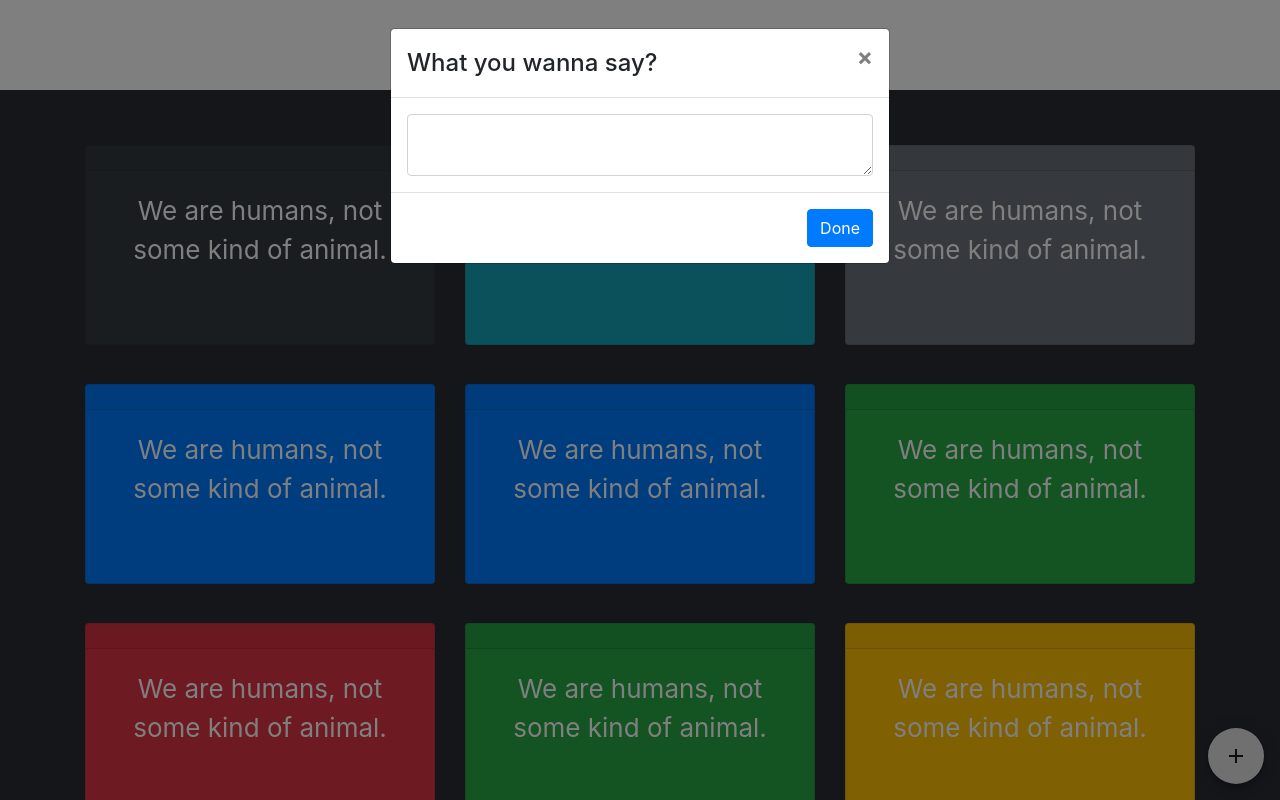
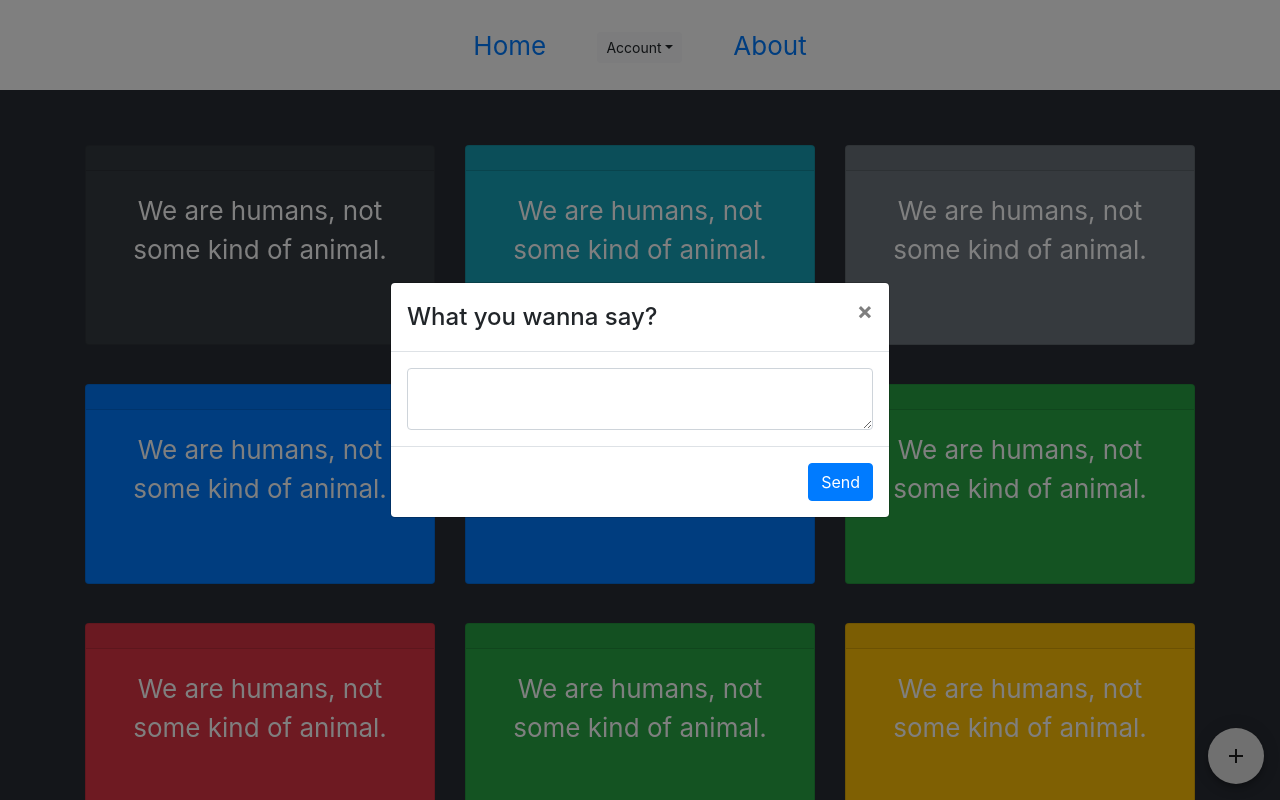
Before and after one commit to yingshaoxo/do-you-hear-the-people-sing, a React (Create React App) app: page / in a window 1280 px wide. Both pictures are taken after a click on the button "add". Shown: the top 800 px of the page. Built offline with nearby package versions, Linux system fonts and the light colour scheme; what gun would draw is missing.

Commit message:
vertical center the input_box; next, we need to use Gun send and receive msgs

```diff
--- a/src/components/Home.js
+++ b/src/components/Home.js
@@ -24,7 +24,7 @@ class InputWindow extends Component {
         });
     }
 
-    handle_done = () => {
+    handle_send = () => {
         this.props.disable_input_box()
 
         if (this.state.input_text != "") {
@@ -36,7 +36,7 @@ class InputWindow extends Component {
     render() {
         return (
             <div>
-                <Modal show={this.props.show_input_box} onHide={this.props.disable_input_box}>
+                <Modal centered show={this.props.show_input_box} onHide={this.props.disable_input_box}>
                     <Modal.Header closeButton>
                         <Modal.Title>What you wanna say?</Modal.Title>
                     </Modal.Header>
@@ -48,8 +48,8 @@ class InputWindow extends Component {
                         </InputGroup>
                     </Modal.Body>
                     <Modal.Footer>
-                        <Button variant="primary" onClick={this.handle_done}>
-                            Done
+                        <Button variant="primary" onClick={this.handle_send}>
+                            Send
                         </Button>
                     </Modal.Footer>
                 </Modal>
```
